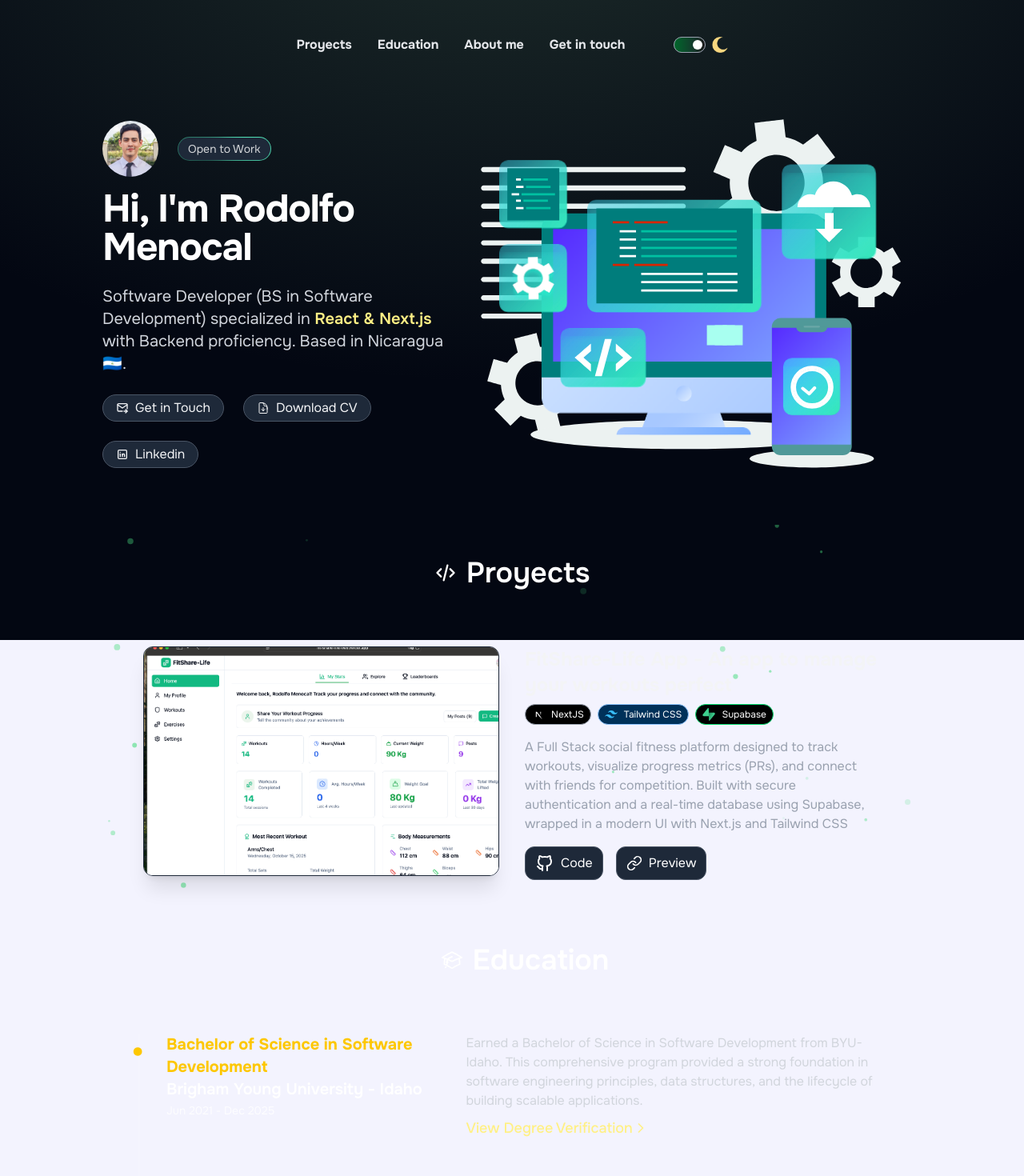
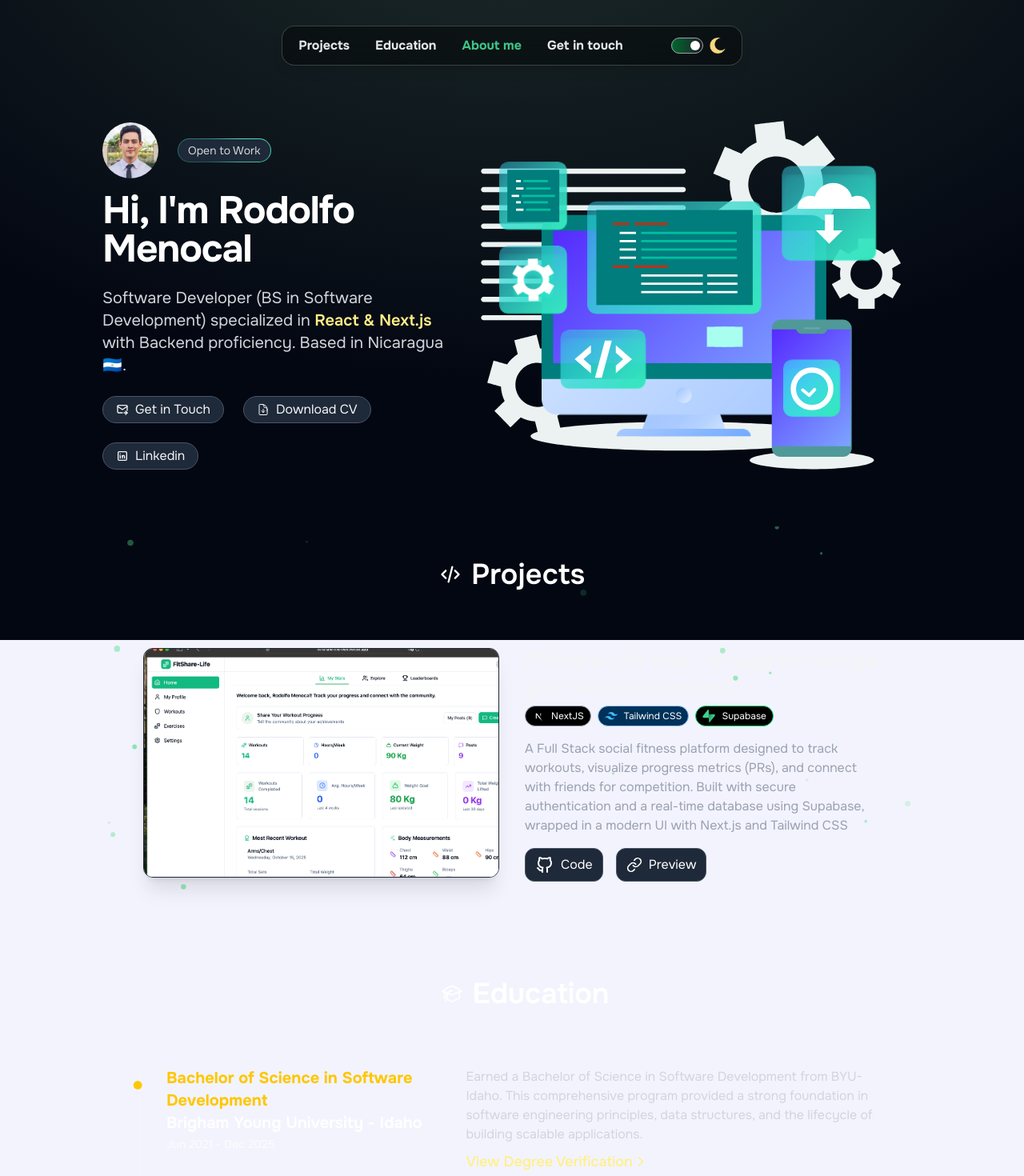
Before and after one commit to Menocas17/menocal.dev, a Next.js app: page / in a window 1280 px wide. Shown: the top 1470 px of the page at 80% size. Built offline with nearby package versions, Linux system fonts and the light colour scheme.

Commit message:
Finishing the portfolio

```diff
--- /dev/null
+++ b/Context/sectionActiveContex.tsx
@@ -0,0 +1,61 @@
+'use client';
+import { createContext, useContext, useState, useEffect } from 'react';
+import { useInView } from 'react-intersection-observer';
+
+interface ScrollContextType {
+  activeSection: string;
+  setActiveSection: React.Dispatch<React.SetStateAction<string>>;
+  timeOfLastClick: number;
+  setTimeOfLastClick: React.Dispatch<React.SetStateAction<number>>;
+}
+
+const ScrollContext = createContext<ScrollContextType | undefined>(undefined);
+
+export function ScrollProvider({ children }: { children: React.ReactNode }) {
+  const [activeSection, setActiveSection] = useState<string>('');
+
+  const [timeOfLastClick, setTimeOfLastClick] = useState<number>(0);
+
+  return (
+    <ScrollContext.Provider
+      value={{
+        activeSection,
+        setActiveSection,
+        timeOfLastClick,
+        setTimeOfLastClick,
+      }}
+    >
+      {children}
+    </ScrollContext.Provider>
+  );
+}
+
+export const useActiveSection = (): ScrollContextType => {
+  const context = useContext(ScrollContext);
+
+  if (!context) {
+    throw new Error('useActiveSection must be used inside an ScrollProvider');
+  }
+
+  return context;
+};
+
+export const useSectionInView = (sectionId: string) => {
+  const { setActiveSection, timeOfLastClick } = useActiveSection();
+
+  const { ref, inView } = useInView({
+    threshold: 0,
+
+    rootMargin: '-45% 0px -45% 0px',
+  });
+
+  useEffect(() => {
+    if (inView) {
+    }
+    if (inView && Date.now() - timeOfLastClick > 1000) {
+      setActiveSection(sectionId);
+    }
+  }, [inView, sectionId, setActiveSection, timeOfLastClick]);
+
+  return ref;
+};
--- a/app/layout.tsx
+++ b/app/layout.tsx
@@ -19,7 +19,7 @@ export default function RootLayout({
   children: React.ReactNode;
 }>) {
   return (
-    <html lang='en' suppressHydrationWarning>
+    <html lang='en' suppressHydrationWarning className='scroll-smooth'>
       <body className={`${onest.variable} font-sans antialiased`}>
         <ThemeProvider
           attribute='class'
--- a/app/page.tsx
+++ b/app/page.tsx
@@ -1,37 +1,27 @@
-import data from '@/data/portfolio.json';
-import ThemeSelector from '@/components/ThemeSelector';
-import Link from 'next/link';
+// import data from '@/data/portfolio.json';
+// import ThemeSelector from '@/components/ThemeSelector';
+// import Link from 'next/link';
 import Hero from '@/components/HeroSection';
 import Proyects from '@/components/ProyectsSection';
 import Education from '@/components/EducationSection';
 import About from '@/components/AboutSection';
 import Footer from '@/components/Footer';
+import { ScrollProvider } from '@/Context/sectionActiveContex';
+import Header from '@/components/Header';
 
 export default function Home() {
   return (
     <div className='max-w-[90%] md:max-w-4/5 m-auto'>
-      <header className='m-auto'>
-        <nav className='flex justify-center items-center min-[380px]:w-max gap-4 sm:gap-8 md:gap-15 m-auto rounded-2xl mt-6 md:mt-8  mb-6 md:mb-10 lg:mb-0 px-5 py-3 text-gray-600 dark:text-gray-200 '>
-          <ul className='flex flex-wrap min-[380]:flex justify-center items-center gap-4 md:gap-8'>
-            {data.navbar.map((item, index) => (
-              <li
-                key={index}
-                className='hover:text-[#3dc687]  dark:text-gray-200 text-gray-800 font-bold text-sm sm:text-base'
-              >
-                <Link href={item.href}>{item.label}</Link>
-              </li>
-            ))}
-          </ul>
+      <ScrollProvider>
+        <Header />
+        <main>
+          <Hero />
+          <Proyects />
+          <Education />
+          <About />
+        </main>
+      </ScrollProvider>
 
-          <ThemeSelector />
-        </nav>
-      </header>
-      <main>
-        <Hero />
-        <Proyects />
-        <Education />
-        <About />
-      </main>
       <Footer />
     </div>
   );
--- a/components/AboutSection.tsx
+++ b/components/AboutSection.tsx
@@ -1,9 +1,12 @@
+'use client';
 import Image from 'next/image';
 import AboutIcon from './icons/AboutIcon';
+import { useSectionInView } from '@/Context/sectionActiveContex';
 
 export default function About() {
+  const ref = useSectionInView('about');
   return (
-    <section>
+    <section id='about' ref={ref} className='mb-20 scroll-mt-25'>
       <h2 className='flex items-center justify-center mb-18 text-4xl font-semibold gap-x-3 text-black/80 dark:text-white undefined'>
         <AboutIcon />
         About me
--- a/components/EducationSection.tsx
+++ b/components/EducationSection.tsx
@@ -1,10 +1,14 @@
+'use client';
+
 import ChevronRightIcon from './icons/ChevronIcon';
 import data from '@/data/portfolio.json';
 import EducationIcon from './icons/EducationIcon';
+import { useSectionInView } from '@/Context/sectionActiveContex';
 
 export default function Education() {
+  const ref = useSectionInView('education');
   return (
-    <section id='education' className='pl-8 mt-10 mb-10'>
+    <section id='education' ref={ref} className='pl-8 mt-10 mb-20 scroll-mt-25'>
       <h2 className='flex items-center justify-center mb-18 text-4xl font-semibold gap-x-3 text-black/80 dark:text-white undefined'>
         <EducationIcon />
         Education
--- /dev/null
+++ b/components/Header.tsx
@@ -0,0 +1,59 @@
+'use client';
+import data from '@/data/portfolio.json';
+import ThemeSelector from '@/components/ThemeSelector';
+import { useActiveSection } from '@/Context/sectionActiveContex';
+
+export default function Header() {
+  const { activeSection, setActiveSection, setTimeOfLastClick } =
+    useActiveSection();
+
+  return (
+    <header className='m-auto sticky top-4 z-50 '>
+      <nav className='flex justify-center items-center min-[380px]:w-max gap-4 sm:gap-8 md:gap-15 m-auto rounded-2xl mt-6 md:mt-8  mb-6 md:mb-10 lg:mb-0 px-5 py-3 backdrop-blur-md bg-white/70 dark:bg-black/40 border border-white/20 shadow-lg'>
+        <ul className='flex flex-wrap min-[380]:flex justify-center items-center gap-4 md:gap-8'>
+          {data.navbar.map((item, index) => {
+            const isActive = activeSection === item.id;
+
+            const handleScroll = (
+              e: React.MouseEvent<HTMLAnchorElement, MouseEvent>,
+            ) => {
+              e.preventDefault();
+
+              const elem = document.getElementById(item.id);
+
+              elem?.scrollIntoView({
+                behavior: 'smooth',
+              });
+
+              setActiveSection(item.id);
+              setTimeOfLastClick(Date.now());
+
+              window.history.pushState(null, '', `/#${item.id}`);
+            };
+
+            return (
+              <li key={index}>
+                <a
+                  href={item.href}
+                  className={`
+                  font-bold text-sm sm:text-base transition-colors duration-300
+                  ${
+                    isActive
+                      ? 'text-[#3dc687]'
+                      : 'text-gray-800 dark:text-gray-200 hover:text-[#3dc687]'
+                  }
+                `}
+                  onClick={(e) => handleScroll(e)}
+                >
+                  {item.label}
+                </a>
+              </li>
+            );
+          })}
+        </ul>
+
+        <ThemeSelector />
+      </nav>
+    </header>
+  );
+}
--- a/components/HeroSection.tsx
+++ b/components/HeroSection.tsx
@@ -1,3 +1,5 @@
+'use client';
+import { useSectionInView } from '@/Context/sectionActiveContex';
 import Button from '@/components/Button';
 import SpecialButton from '@/components/EspecialButton';
 import ProgrammingAnimation from '@/components/ProgramingAnimation';
@@ -16,10 +18,12 @@ const iconMap: Record<string, React.ReactNode> = {
 };
 
 export default function Hero() {
+  const ref = useSectionInView('hero');
   return (
     <section
       className='flex flex-col lg:flex-row items-center justify-between 2xl:max-w-4/5 m-auto'
       id='hero'
+      ref={ref}
     >
       <div className=' max-w-[90%] lg:max-w-[45%]'>
         <div className='flex items-center gap-6'>
--- a/components/ProyectsSection.tsx
+++ b/components/ProyectsSection.tsx
@@ -1,3 +1,5 @@
+'use client';
+import { useSectionInView } from '@/Context/sectionActiveContex';
 import ProyectIcon from '@/components/icons/ProyectsIcon';
 import { NextIcon } from '@/components/icons/NextIcon';
 import Image from 'next/image';
@@ -21,14 +23,19 @@ const iconStyles: Record<string, string> = {
 };
 
 export default function Proyects() {
+  const ref = useSectionInView('projects');
   return (
-    <section className='relative w-full overflow-hidden  py-10' id='proyects'>
+    <section
+      className='relative w-full overflow-hidden  py-10 mb-20 scroll-mt-25'
+      ref={ref}
+      id='projects'
+    >
       <ParticlesBackground />
 
       <div className='max-w-[90%] m-auto relative z-10'>
         <h2 className='flex items-center justify-center mb-18 text-4xl font-semibold gap-x-3 text-black/80 dark:text-white undefined'>
           <ProyectIcon />
-          Proyects
+          Projects
         </h2>
         <div className='flex flex-col gap-y-16'>
           {data.proyects.map((proyect) => (
--- a/data/portfolio.json
+++ b/data/portfolio.json
@@ -1,9 +1,13 @@
 {
   "navbar": [
-    { "label": "Proyects", "href": "/#education" },
-    { "label": "Education", "href": "/#proyects" },
-    { "label": "About me", "href": "/#aboutMe" },
-    { "label": "Get in touch", "href": "mailto:rodolfomenocal17@gmail.com" }
+    { "label": "Projects", "href": "#projects", "id": "projects" },
+    { "label": "Education", "href": "#education", "id": "education" },
+    { "label": "About me", "href": "#about", "id": "about" },
+    {
+      "label": "Get in touch",
+      "href": "mailto:rodolfomenocal17@gmail.com",
+      "id": "contact"
+    }
   ],
   "hero": {
     "profileImage": "/photo1.jpeg",
--- a/package.json
+++ b/package.json
@@ -12,11 +12,13 @@
     "@lottiefiles/dotlottie-react": "^0.17.13",
     "@tsparticles/react": "^3.0.0",
     "@tsparticles/slim": "^3.9.1",
+    "framer-motion": "^12.29.2",
     "lottie-react": "^2.4.1",
     "next": "16.1.4",
     "next-themes": "^0.4.6",
     "react": "19.2.3",
-    "react-dom": "19.2.3"
+    "react-dom": "19.2.3",
+    "react-intersection-observer": "^10.0.2"
   },
   "devDependencies": {
     "@tailwindcss/postcss": "^4",
```
Also changed, not shown: 1 other file (tests, documents, lock files or other folders).
